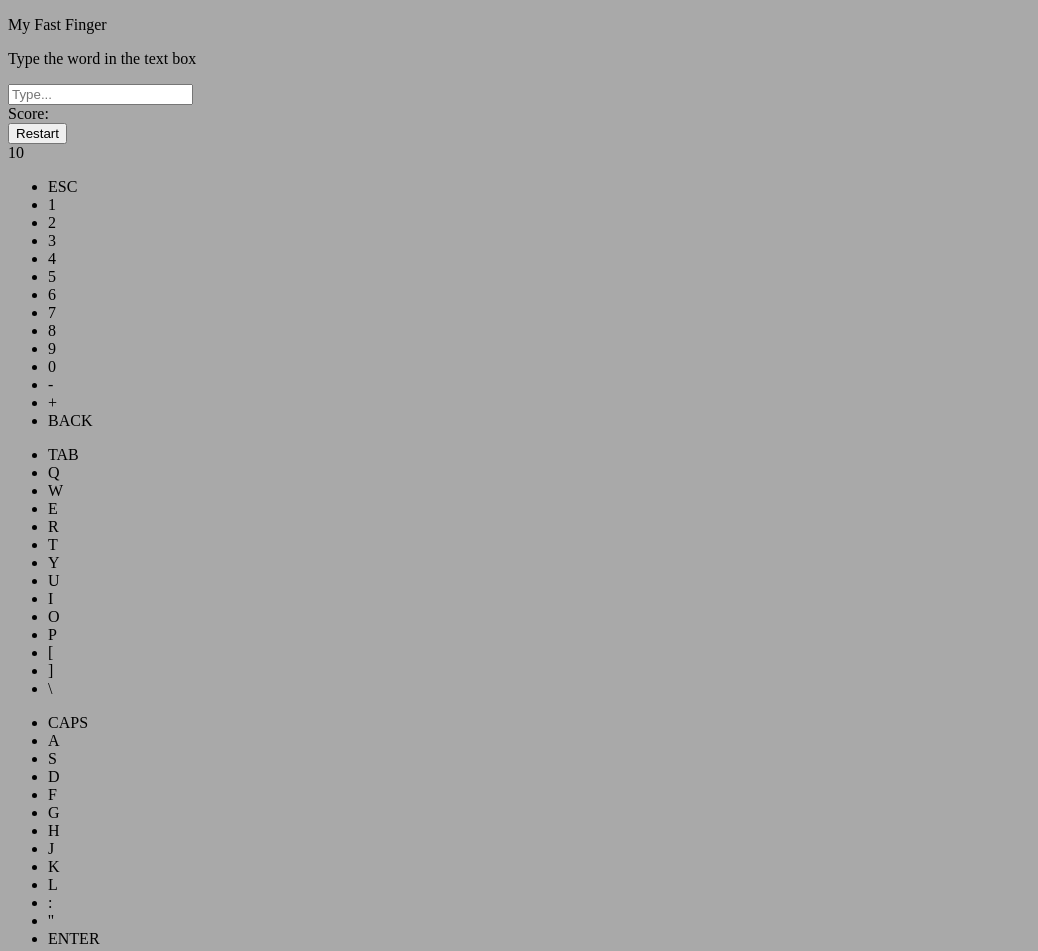
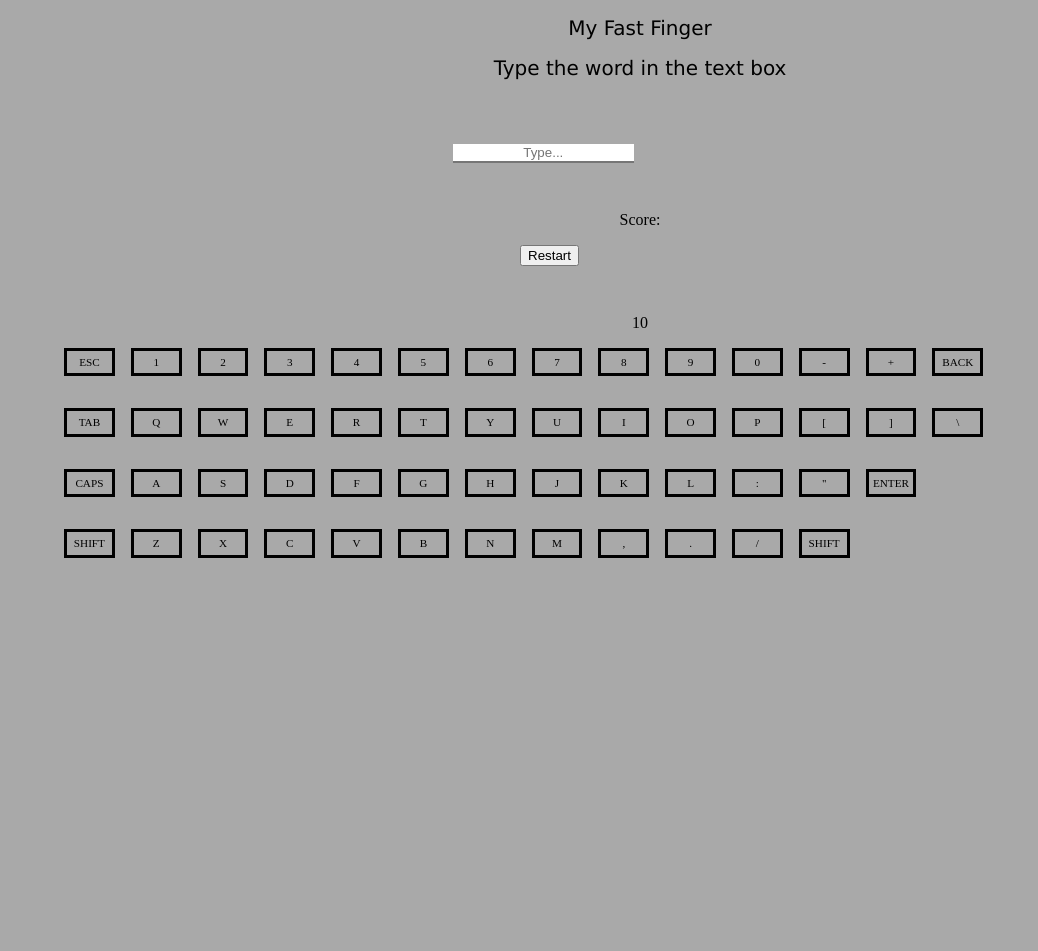
Before and after one commit to minhnn2006/Typing, a plain HTML site: page index.html in a window 1280 px wide. Shown: the top 951 px of the page, without its empty margins (0-1038 px from the left). After the commit the page ends 800 px from the top, so only its background shows below. Drawn offline with Linux system fonts and the light colour scheme; the site is published under a folder, as on GitHub Pages, so addresses that start at the root find nothing.

Commit message:
Update index.html

```diff
--- a/index.html
+++ b/index.html
@@ -2,7 +2,7 @@
 <html lang="en">
 <head>
     <meta charset="UTF-8">
-    <link rel="stylesheet" type="text/css" href="/index.css"/>
+    <link rel="stylesheet" type="text/css" href="./index.css"/>
     <meta http-equiv="X-UA-Compatible" content="IE=edge">
     <meta name="viewport" content="width=device-width, initial-scale=1.0">
     <title>Typing</title>
@@ -83,6 +83,6 @@
           <li id="right-shift">SHIFT</li>
         </ul>
       </div>
-    <script src="/index.js"></script>
+    <script src="./index.js"></script>
 </body>
 </html>
```
